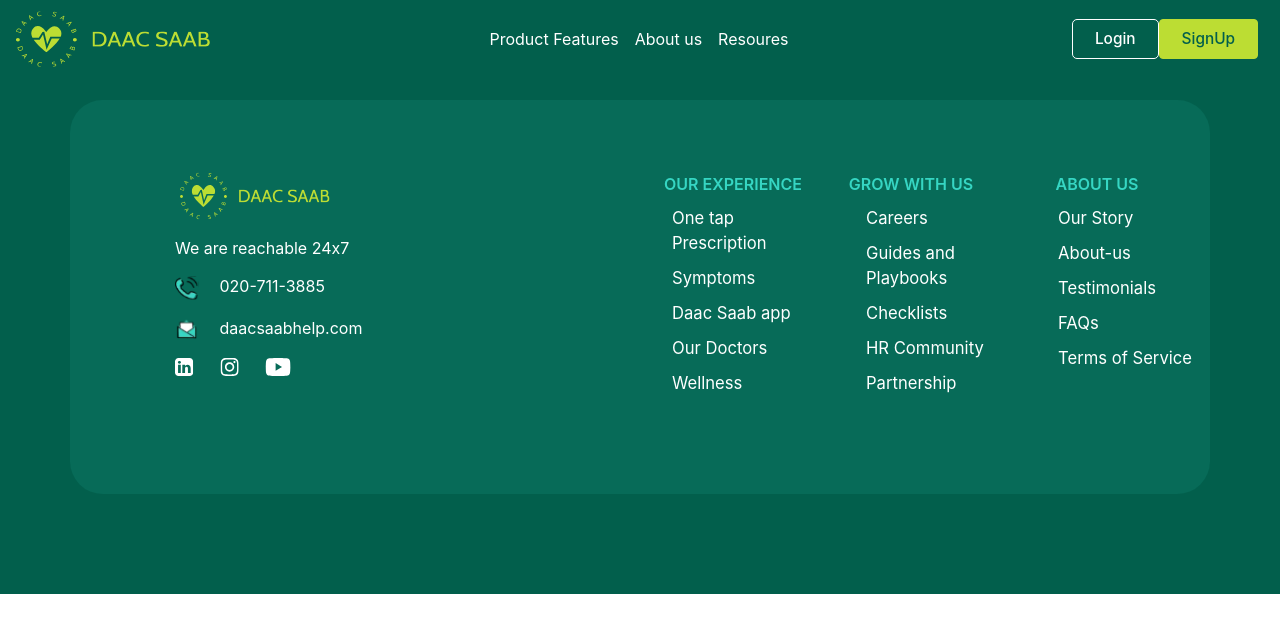
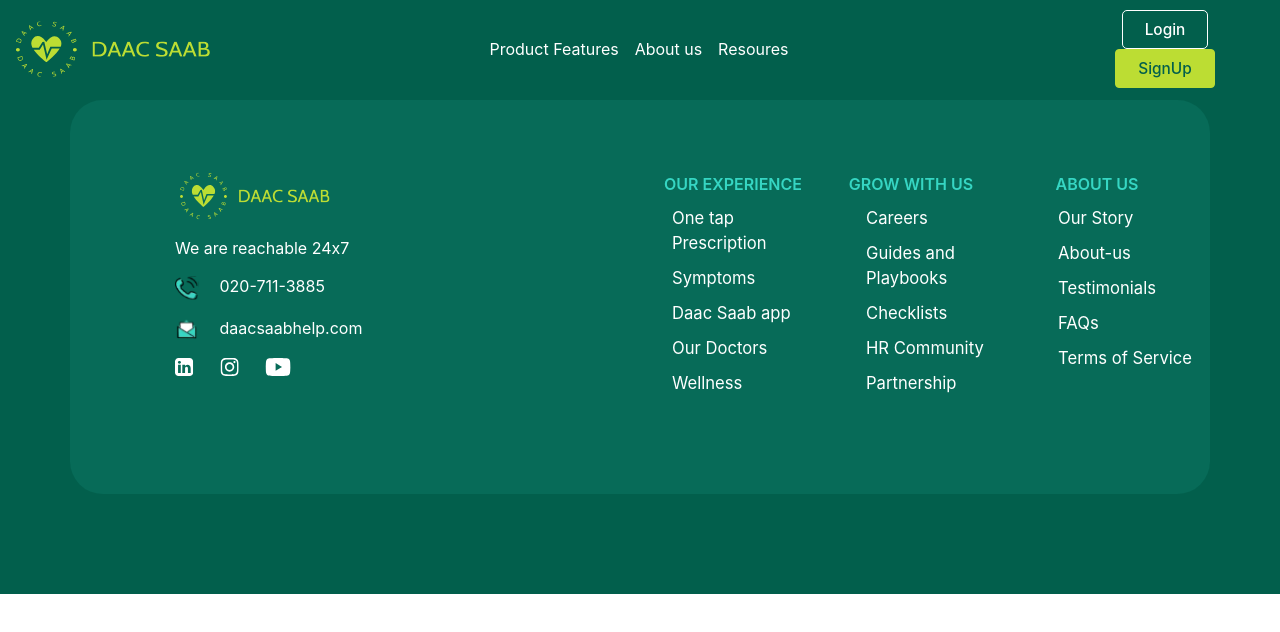
Before and after one commit to pesto-students/daac-saab--frontend-p4-team-tanish-2, a React (Create React App) app: page /User-profile in a window 1280 px wide. Shown: the top 632 px of the page. Built offline with nearby package versions, Linux system fonts and the light colour scheme.

Commit message:
Authentication

```diff
--- a/src/App.js
+++ b/src/App.js
@@ -5,10 +5,12 @@ import Header from "./components/header/js/Header";
 import LoginPage from "./components/Login/js/LoginPage";
 import DaacSaabRoutes from "./Routes";
 import TawkMessengerReact from "@tawk.to/tawk-messenger-react";
+import { useAuth0 } from "@auth0/auth0-react";
 
 import "./App.css";
 function App() {
   const tawkMessengerRef = useRef();
+  const { isAuthenticated } = useAuth0();
   // const [showModal, setShowModal] = useState(false);
   const handleMinimize = () => {
     tawkMessengerRef.current.minimize();
@@ -25,6 +27,7 @@ function App() {
         <Footer />
       </div>
       <LoginPage />
+      {isAuthenticated && (
         <div className="App">
           <TawkMessengerReact
             propertyId="63ab238047425128790a52c4"
@@ -32,6 +35,7 @@ function App() {
             ref={tawkMessengerRef}
           />
         </div>
+      )}
     </Router>
   );
 }
--- a/src/components/header/js/Header.jsx
+++ b/src/components/header/js/Header.jsx
@@ -70,7 +70,7 @@ export default function Header() {
           </div>
         ) : (
           <div>
-            <button className="logInBtn" onClick={() => loginWithRedirect()}>
+            <button className="logInBtn mx-4" onClick={() => loginWithRedirect()}>
               Login
             </button>
             <button className="signUpBtn">SignUp</button>
--- a/src/views/About-us/css/aboutUs.css
+++ b/src/views/About-us/css/aboutUs.css
@@ -87,5 +87,5 @@
 }
 .footerBottomPosition {
   left: 300px;
-  bottom: 71px;
+  bottom: -288px;
 }
--- a/src/views/About-us/js/AboutUs.js
+++ b/src/views/About-us/js/AboutUs.js
@@ -96,8 +96,8 @@ export default function AboutUs() {
           </div>
         </div>
       </div>
-      <div className="position-relative footerBottomPosition">
-        <div className="container footerBottom d-flex position-absolute">
+      <div className="position-relative ">
+        <div className="container footerBottom d-flex position-absolute footerBottomPosition">
           <img src={bottom} alt="bottom" className="img-fluid" />
           <div className="d-flex flex-column col-6">
             <span className="bottomHeader my-4 col-7">
--- a/src/views/Profile/js/Profile.js
+++ b/src/views/Profile/js/Profile.js
@@ -48,6 +48,7 @@ const Profile = () => {
 
     getUserMetadata();
   }, [getAccessTokenSilently, user?.sub]);
+  const { logout } = useAuth0();
   console.log(userMetadata, "datatatata");
   return (
     isAuthenticated && (
@@ -55,6 +56,10 @@ const Profile = () => {
         <img src={user.picture} alt={user.name} />
         <h2>{user.name}</h2>
         <p>{user.email}</p>
+        <button
+          className="btn btn-primary"
+          onClick={() => logout({ returnTo: window.location.origin })}
+        >Logout</button>
         {/* <h3>User Metadata</h3> */}
         {/* {userMetadata ? (
           <pre>{JSON.stringify(userMetadata, null, 2)}</pre>
```
Lines whose indentation alone changed are shown as unchanged.
